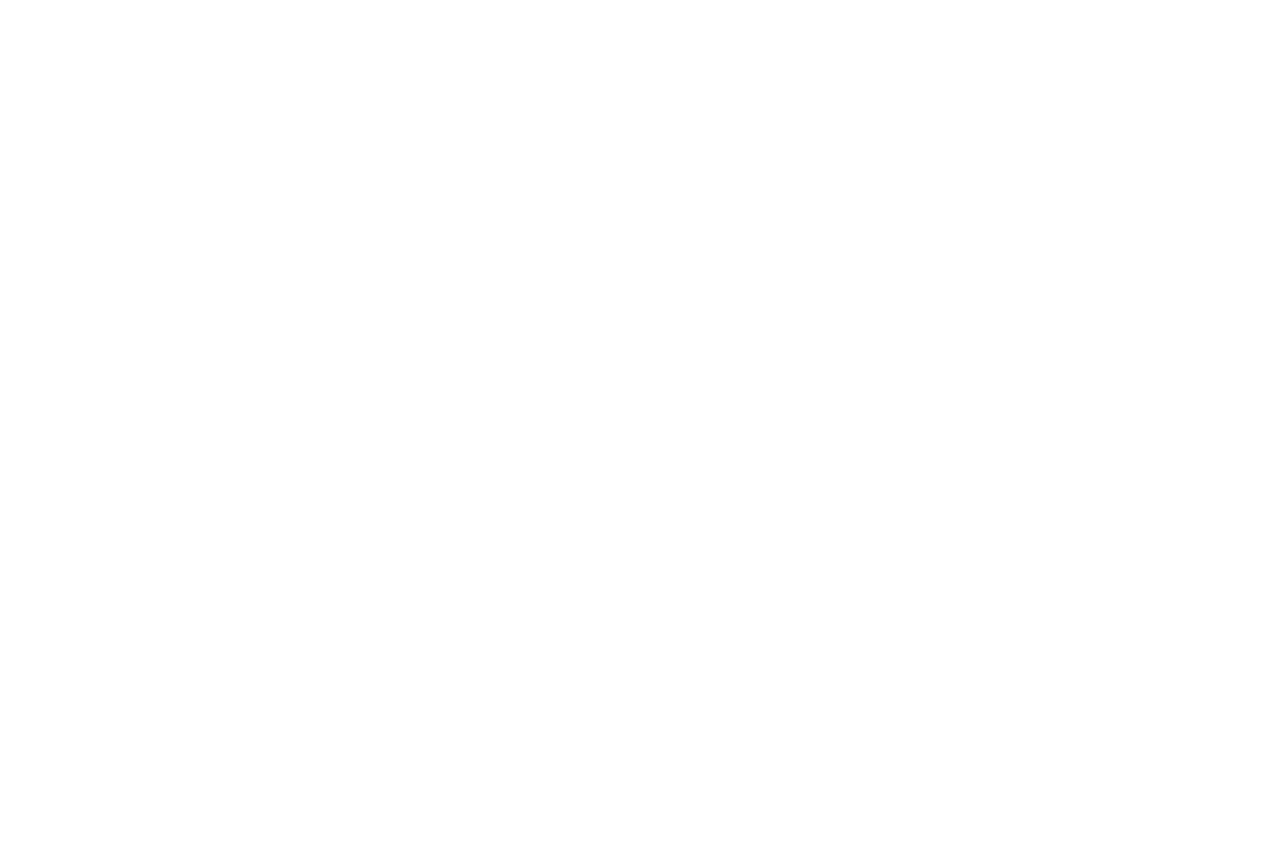
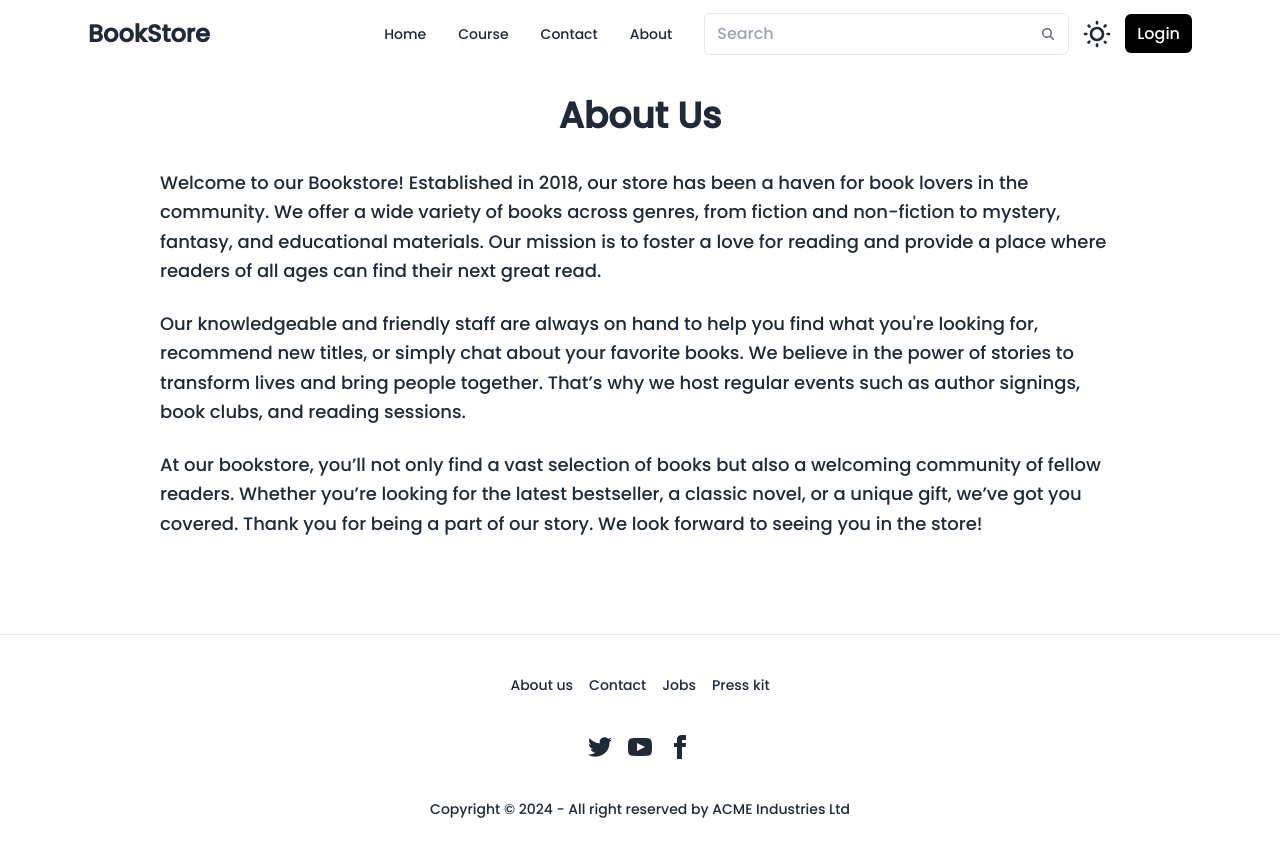
Before and after one commit to sourav755/Book-Store, a React (Vite) app in the folder Frontend/: page /about in a window 1280 px wide. Before the commit this address had no page. Shown: the top 856 px of the page. Before the commit the page ends 800 px from the top, so only its background shows below. Built offline with nearby package versions, Linux system fonts and the light colour scheme.

Commit message:
frontend is ready

```diff
--- a/Frontend/src/App.jsx
+++ b/Frontend/src/App.jsx
@@ -3,6 +3,7 @@
 import Home from "./home/Home";
 import Signup from "./components/Signup";
 import Contact from "./components/Contact";
+import About from "./components/About";
 import { Routes, Route } from "react-router-dom";
 
 function App() {
@@ -14,6 +15,7 @@
           <Route path="/course" element={<Courses />}></Route>
           <Route path="/signup" element={<Signup />}></Route>
           <Route path="/contact" element={<Contact />}></Route>
+          <Route path="/about" element={<About />}></Route>
         </Routes>
       </div>
     </>
--- /dev/null
+++ b/Frontend/src/components/About.jsx
@@ -0,0 +1,44 @@
+import React from "react";
+import Navbar from "./Navbar";
+import Footer from "./Footer";
+
+function About() {
+  return (
+    <>
+      <Navbar></Navbar>
+      <div>
+        <div className="max-w-screen-lg mx-auto p-8 mt-16">
+          <h1 className="text-4xl font-bold mb-8 text-center">About Us</h1>
+          <div className="space-y-6">
+            <p className="text-lg leading-relaxed">
+              Welcome to our Bookstore! Established in 2018, our store has been
+              a haven for book lovers in the community. We offer a wide variety
+              of books across genres, from fiction and non-fiction to mystery,
+              fantasy, and educational materials. Our mission is to foster a
+              love for reading and provide a place where readers of all ages can
+              find their next great read.
+            </p>
+            <p className="text-lg leading-relaxed">
+              Our knowledgeable and friendly staff are always on hand to help
+              you find what you're looking for, recommend new titles, or simply
+              chat about your favorite books. We believe in the power of stories
+              to transform lives and bring people together. That’s why we host
+              regular events such as author signings, book clubs, and reading
+              sessions.
+            </p>
+            <p className="text-lg leading-relaxed">
+              At our bookstore, you’ll not only find a vast selection of books
+              but also a welcoming community of fellow readers. Whether you’re
+              looking for the latest bestseller, a classic novel, or a unique
+              gift, we’ve got you covered. Thank you for being a part of our
+              story. We look forward to seeing you in the store!
+            </p>
+          </div>
+        </div>
+      </div>
+      <Footer></Footer>
+    </>
+  );
+}
+
+export default About;
--- a/Frontend/src/components/Contact.jsx
+++ b/Frontend/src/components/Contact.jsx
@@ -6,7 +6,7 @@
     <>
       <Navbar></Navbar>
       <div>
-        <div className="max-w-screen-md mx-auto p-8 mt-24">
+        <div className="max-w-screen-md mx-auto p-8 mt-16">
           <h1 className="text-4xl font-bold mb-8 text-center">Contact Us</h1>
           <form className="space-y-6">
             <div>
--- a/Frontend/src/components/Navbar.jsx
+++ b/Frontend/src/components/Navbar.jsx
@@ -45,7 +45,7 @@
         <a href="/contact">Contact</a>
       </li>
       <li>
-        <a>About</a>
+        <a href="/about">About</a>
       </li>
     </>
   );
```
